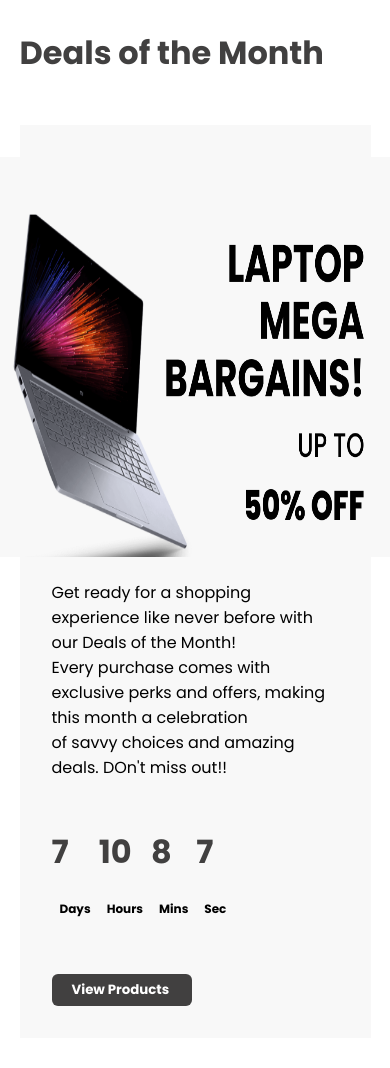
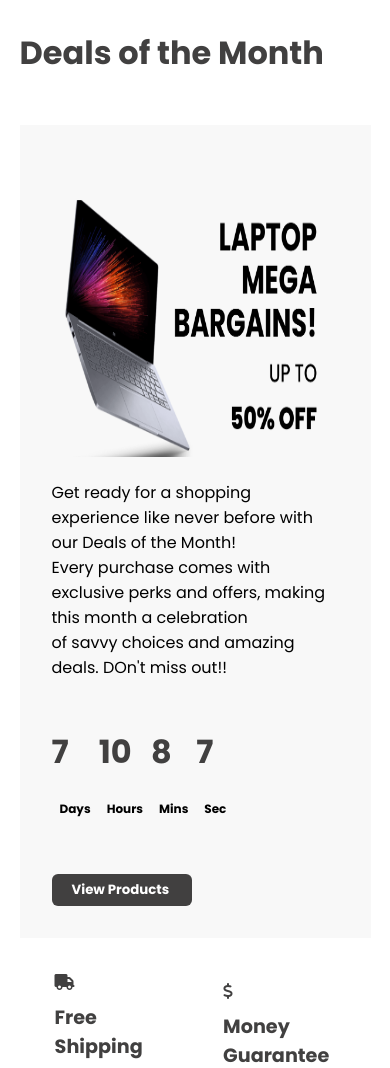
Before and after one commit to cobrianz/eduka-ecommerce, a PHP site: page / in a window 390 px wide. Shown: the part 3918-4986 px from the top of the page. Run offline with PHP 8.4, Linux system fonts and the light colour scheme; some libraries are stand-ins or nearby versions.

Commit message:
first commit

```diff
--- a/style.css
+++ b/style.css
@@ -23,6 +23,7 @@ body {
     --color: #fff;
     --transition: 300ms ease-in-out;
 }
+
 
 html {
     scroll-behavior: smooth;
@@ -918,6 +919,10 @@ LARGE SCREEN TABLETS AND PHONES
         gap: 1rem;
     }
 
+    .featured__right img {
+        width: 100%;
+    }
+
     .services__container {
         margin: 0 auto;
         width: 80%;
@@ -1068,8 +1073,8 @@ MEDIUM SCREEN TABLETS AND PHONES
     }
 
     .featured__right img{
-        width: 400px;
-        height: 400px;
+        margin-top: 0;
+        height: 300px;
     }
 
 
```
